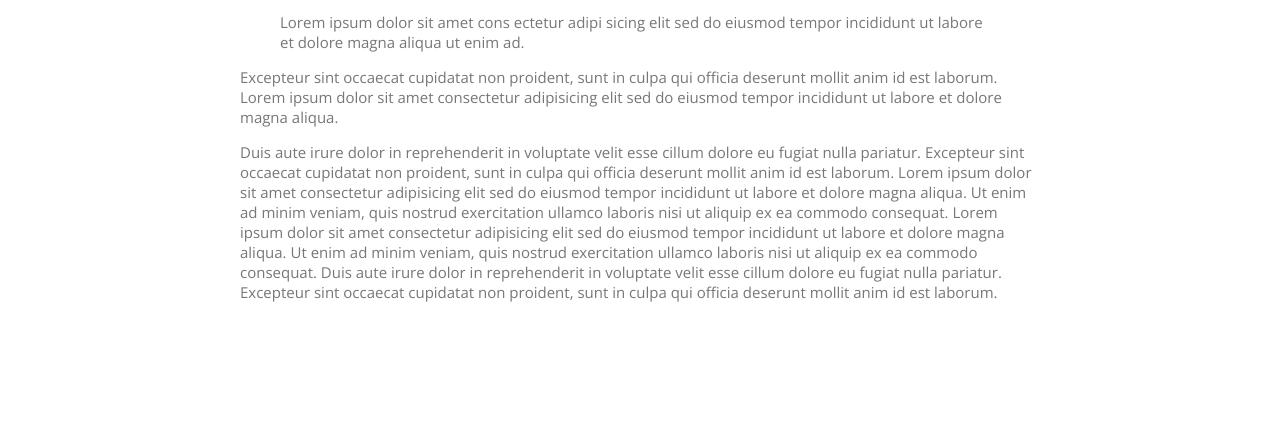
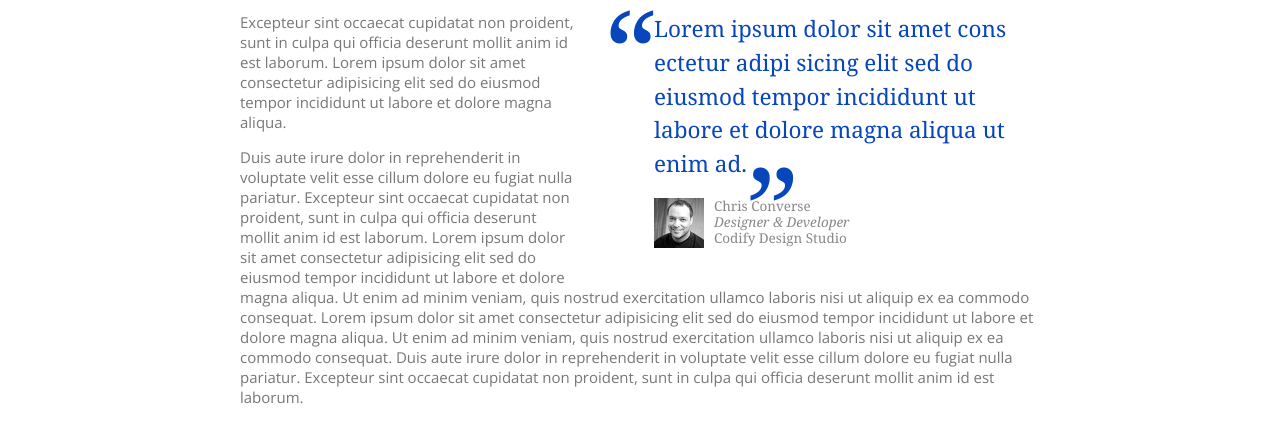
Before and after one commit to nerdyrasa/pull-quotes-with-css, a plain HTML site: page index.html in a window 1280 px wide. Shown: the part 178-620 px from the top of the page. Drawn offline with nearby package versions, Linux system fonts and the light colour scheme.

Commit message:
Style the blockquote. Add a cite element and style that.

```diff
--- a/design.css
+++ b/design.css
@@ -24,8 +24,8 @@ header h1 {
     text-transform: uppercase;
     position: absolute;
     bottom: -8px;
-    left: 0px;
-    margin: 0px;
+    left: 0;
+    margin: 0;
     font-size: 3em;
     line-height: 48px;
     font-weight: 800;
@@ -35,7 +35,67 @@ article {
     max-width: 800px;
     padding: 10px 30px 20px 30px;
     width: 90%;
-    margin: 0px auto;
+    margin: 0 auto;
+}
+
+blockquote {
+    width: 45%;
+    float: right;
+    margin: 0 26px 100px 75px;
+    padding: 0;
+    font-size: 1.5em;
+    line-height: 1.5em;
+    font-family: 'Georgia', serif;
+    color: #0746bb;
+    position: relative;
+}
+
+blockquote::before {
+    content: '\201c';
+    top: 20px;
+    left: -50px;
+}
+
+blockquote::after {
+    content: '\201d';
+    bottom: -42px;
+}
+
+blockquote::before, blockquote::after {
+    font-size: 5.2em;
+    position: absolute;
+}
+
+blockquote cite {
+    font-size: 0.6em;
+    font-style: normal;
+    display: block;
+    line-height: 16px;
+    color: #888;
+    position: absolute;
+    top: 110%;
+    padding-left: 60px;
+}
+
+blockquote cite a {
+    color: inherit;
+}
+
+blockquote cite a:hover {
+    color: #000;
+}
+
+blockquote cite::after {
+    content: '';
+    display: block;
+    width: 50px;
+    height: 50px;
+    background: url(images/photo.jpg) no-repeat 0 0;
+    background-size: contain;
+    position: absolute;
+    top: 0;
+    left: 0;
+
 }
 
 @media screen and (max-width: 550px) {
@@ -51,4 +111,18 @@ article {
         bottom: -5px;
     }
 
+    blockquote {
+        float: none;
+        font-size: 1.3em;
+        width: 70%;
+        margin: 40px auto 100px auto;
+    }
+
+    blockquote::before {
+        top: 16px;
+        left: -40px;
+    }
+    blockquote::after {
+        bottom: -35px;
+    }
 }
--- a/index.html
+++ b/index.html
@@ -3,7 +3,8 @@
 	<head>
 		<meta http-equiv="Content-Type" content="text/html; charset=UTF-8">
 		<meta name="viewport" content="width=device-width, initial-scale=1">
-		<title>Style Pull Quotes with CSS</title>
+		<title>Style Pull Quotes with CSS
+		</title>
 		<link rel="stylesheet" type="text/css" href="design.css">
 	</head>
 	<body>
@@ -17,6 +18,11 @@
 
 			<blockquote>
 				Lorem ipsum dolor sit amet cons ectetur adipi sicing elit sed do eiusmod tempor incididunt ut labore et dolore magna aliqua ut enim ad.
+				<cite>
+					Chris Converse<br>
+					<em>Designer &amp; Developer</em><br>
+					<a>Codify Design Studio</a>
+				</cite>
 			</blockquote>
 
 			<p>Excepteur sint occaecat cupidatat non proident, sunt in culpa qui officia deserunt mollit anim id est laborum. Lorem ipsum dolor sit amet consectetur adipisicing elit sed do eiusmod tempor incididunt ut labore et dolore magna aliqua.</p>
```
Also changed, not shown: 1 other file.
